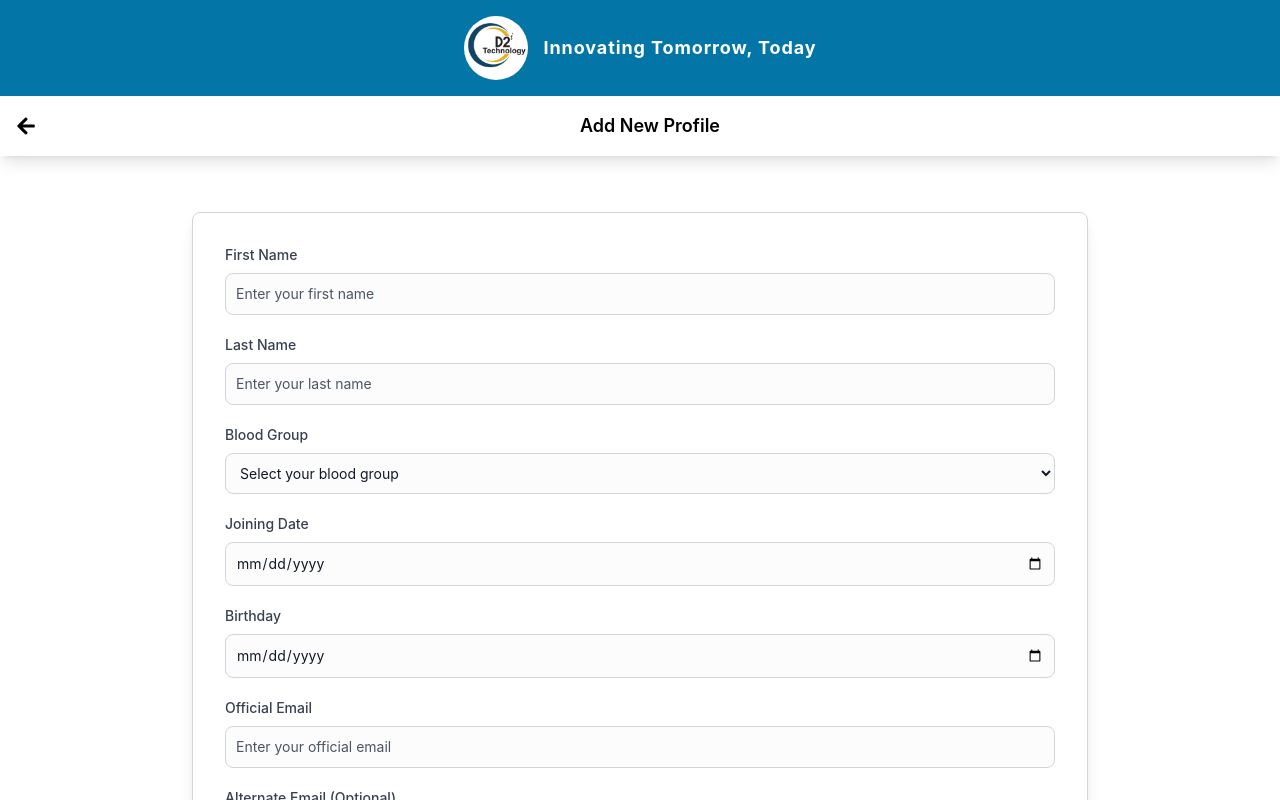
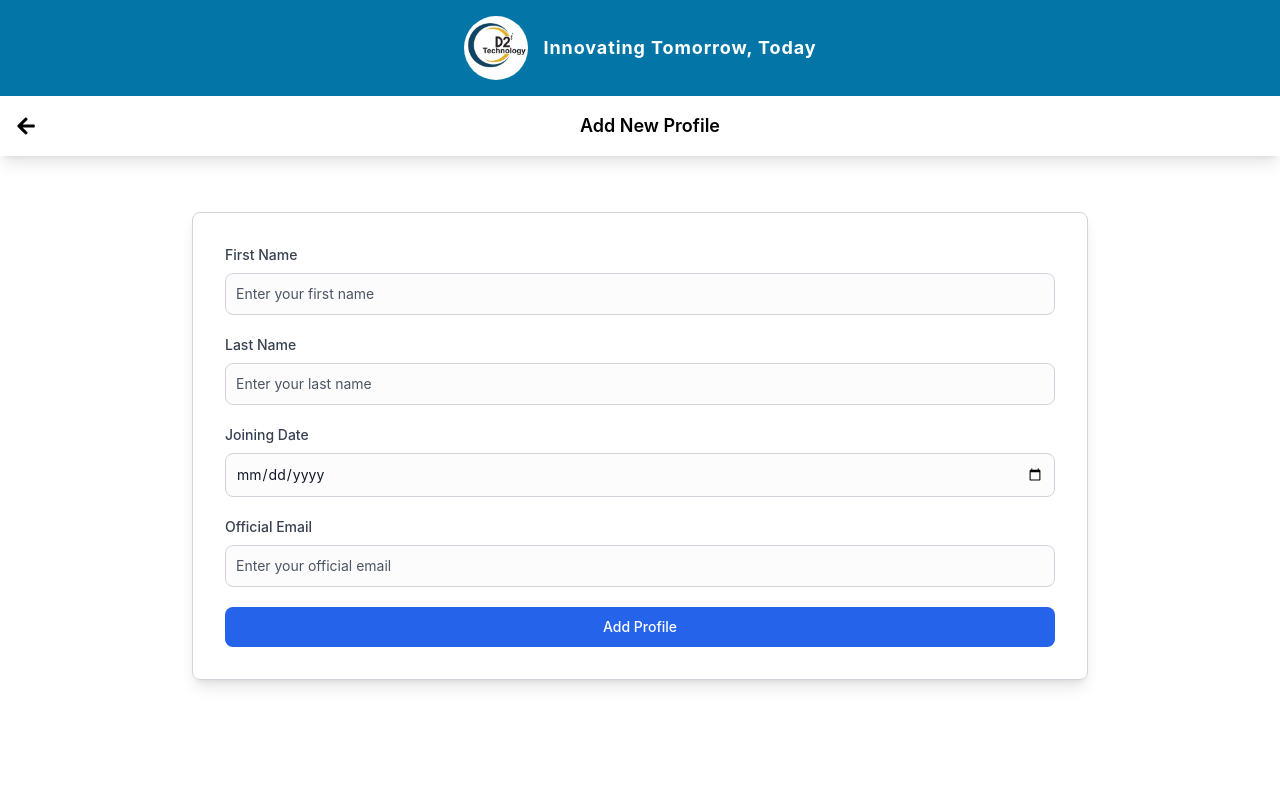
Before and after one commit to tushar-shukla-d2i/appFe, a React (Vite) app: page /user in a window 1280 px wide. Shown: the top 800 px of the page. Built offline with nearby package versions, Linux system fonts and the light colour scheme.

Commit message:
Add anniversary date and update payload

```diff
--- a/src/pages/users/manageUser.jsx
+++ b/src/pages/users/manageUser.jsx
@@ -52,8 +52,9 @@ const ManageUser = () => {
   const validationSchema = Yup.object().shape({
     firstName: Yup.string().required("First Name is required"),
     lastName: Yup.string().required("Last Name is required"),
-    parent_id: user_id
-      ? Yup.string()
+    parent_id:
+      !isAdmin || isMyProfile
+        ? Yup.string()?.nullable()
         : Yup.string().required("Please assign the user to someone"),
     officialEmail: Yup.string()
       .email("Invalid email address")
@@ -80,9 +81,11 @@ const ManageUser = () => {
           .required("Birthday is required")
           .max(new Date(maxDate), "You must be at least 18 years old")
           .min(new Date(minDate), "You must be at most 55 years old"),
-    joiningDate: isAdmin
+    joiningDate:
+      isAdmin && !user_id
         ? Yup.date().required("Joining Date is required")
-      : Yup.string(),
+        : Yup.date(),
+    anniversaryDate: Yup.string(),
   });
 
   const handleSubmit = async (values) => {
@@ -95,33 +98,37 @@ const ManageUser = () => {
     if (!values.alternateEmail) {
       delete payload.alternateEmail;
     }
-    if (isMyProfile) {
+    if (!values.anniversaryDate) {
+      delete payload.anniversaryDate;
+    }
     payload = UtilFunctions.deleteKeys(payload, [
-        "parent_id",
+      "password",
+      "userProfile",
       "passwordNeedsReset",
       "userState",
       "createdAt",
       "__v",
+      "role",
+      "employeeId",
+      "isActive",
     ]);
+    if (isMyProfile) {
+      payload = UtilFunctions.deleteKeys(payload, ["parent_id"]);
     }
-
     if (isAdmin && !user_id) {
       payload = UtilFunctions.deleteKeys(payload, [
         "birthday",
         "bloodGroup",
         "contactNumber",
+        "anniversaryDate",
       ]);
     }
-
     if (user_id) {
       payload = UtilFunctions.deleteKeys(payload, [
         "_id",
         "firstName",
         "lastName",
         "officialEmail",
-        "role",
-        "employeeId",
-        "isActive",
         "joiningDate",
       ]);
     }
@@ -171,6 +178,7 @@ const ManageUser = () => {
               birthday: "",
               parent_id: "",
               joiningDate: "",
+              anniversaryDate: "",
             }}
             validationSchema={validationSchema}
             onSubmit={handleSubmit}
@@ -188,6 +196,9 @@ const ManageUser = () => {
                           resp?.data?.data?.birthday?.split?.("T")[0] || "",
                         joiningDate:
                           resp?.data?.data?.joiningDate?.split?.("T")[0] || "",
+                        anniversaryDate:
+                          resp?.data?.data?.anniversaryDate?.split?.("T")[0] ||
+                          "",
                       });
                     }
                   };
@@ -211,7 +222,7 @@ const ManageUser = () => {
                     disabled={!!user_id || loading}
                   />
 
-                  {(!isAdmin || !!user_id) && (
+                  {!!user_id && (
                     <Input
                       id="bloodGroup"
                       label="Blood Group"
@@ -228,7 +239,7 @@ const ManageUser = () => {
                     disabled={!!user_id || loading}
                   />
 
-                  {(!isAdmin || !!user_id) && (
+                  {!!user_id && (
                     <Input
                       id="birthday"
                       label="Birthday"
@@ -236,6 +247,19 @@ const ManageUser = () => {
                       min={minDate}
                       max={maxDate}
                       disabled={isAdmin || userInfo?.birthday || loading}
+                    />
+                  )}
+
+                  {!!user_id && (
+                    <Input
+                      id="anniversaryDate"
+                      label="Anniversary (Optional)"
+                      type="date"
+                      min={minDate}
+                      max={maxDate}
+                      disabled={
+                        !isMyProfile || userInfo?.anniversaryDate || loading
+                      }
                     />
                   )}
 
@@ -257,7 +281,7 @@ const ManageUser = () => {
                     disabled={!!user_id || loading}
                   />
 
-                  {(!isAdmin || !!user_id) && (
+                  {!!user_id && (
                     <Input
                       id="alternateEmail"
                       label="Alternate Email (Optional)"
@@ -267,7 +291,7 @@ const ManageUser = () => {
                     />
                   )}
 
-                  {(!isAdmin || !!user_id) && (
+                  {!!user_id && (
                     <Input
                       id="contactNumber"
                       label="Contact Number"
@@ -277,7 +301,7 @@ const ManageUser = () => {
                     />
                   )}
 
-                  {(!isAdmin || !!user_id) && (
+                  {!!user_id && (
                     <Input
                       id="alternateContactNumber"
                       label="Alternate Contact Number (Optional)"
```
Lines whose indentation alone changed are shown as unchanged.
